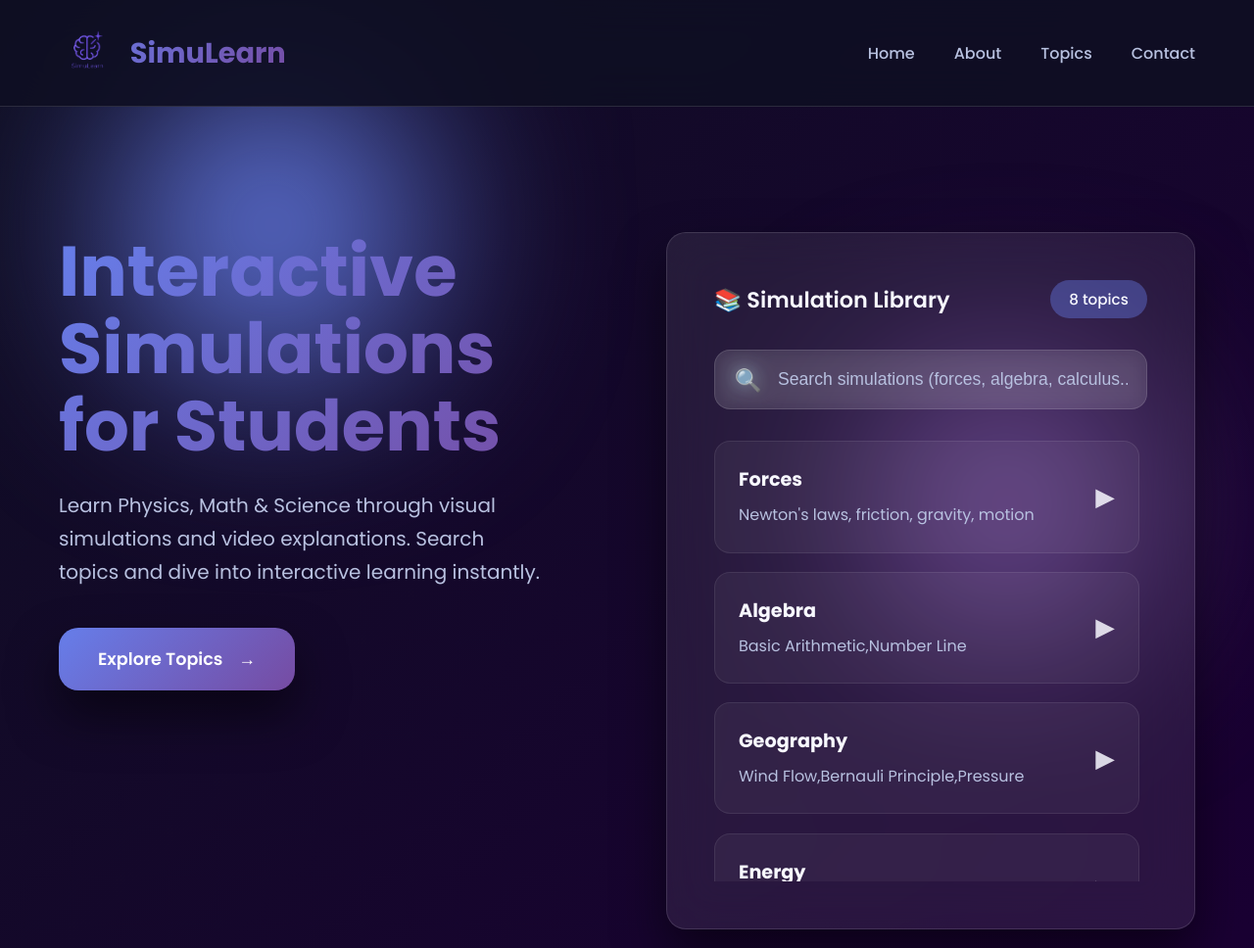
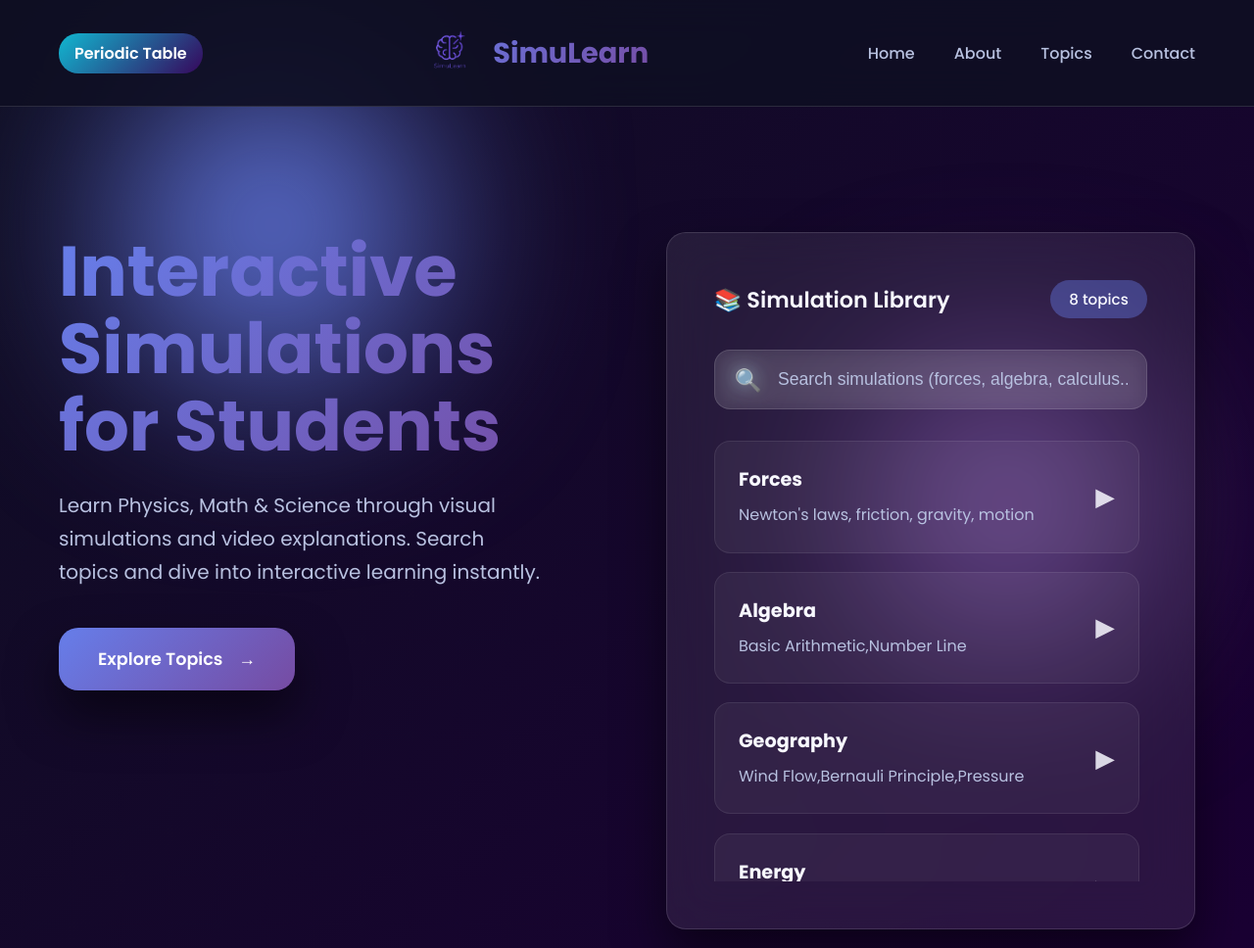
Before and after one commit to MrPiyushmandloi/SimuLearn, a plain HTML site: page index.html in a window 1280 px wide. Shown: the top 968 px of the page at 98% size. Drawn offline with Linux system fonts and the light colour scheme.

Commit message:
added periodic table button

```diff
--- a/index.html
+++ b/index.html
@@ -16,7 +16,10 @@
     <!-- HEADER -->
     <header>
         <div class="container">
+
             <nav class="nav">
+                 <a href="https://periodictablein.netlify.app/" class="periodic" target="_blank" rel="noopener noreferrer">Periodic Table</a>
+
                 <div class="logo"> <img src="assets/logo5.png" alt="SimuLearn Logo">SimuLearn</div>
                 <ul class="nav-links">
                     <li><a href="#home">Home</a></li>
@@ -25,8 +28,13 @@
                     <li><a href="#contact">Contact</a></li>
                 </ul>
             </nav>
+
+
+
+
         </div>
     </header>
+
 
     <!-- HOME SECTION -->
     <section id="home">
--- a/style.css
+++ b/style.css
@@ -235,3 +235,17 @@ footer {
     section { padding: 4rem 0; }
     .features { grid-template-columns: 1fr; }
 }
+.periodic {
+    padding: 8px 16px;
+    border-radius: 20px;
+    background: linear-gradient(135deg, #11b8d1, #36075c);
+    color: #fff;
+    font-weight: 600;
+    text-decoration: none;
+    transition: transform 0.3s, box-shadow 0.3s;
+}
+
+.periodic:hover {
+    transform: translateY(-2px);
+    box-shadow: 0 8px 20px rgba(34,211,238,0.35);
+}
```
